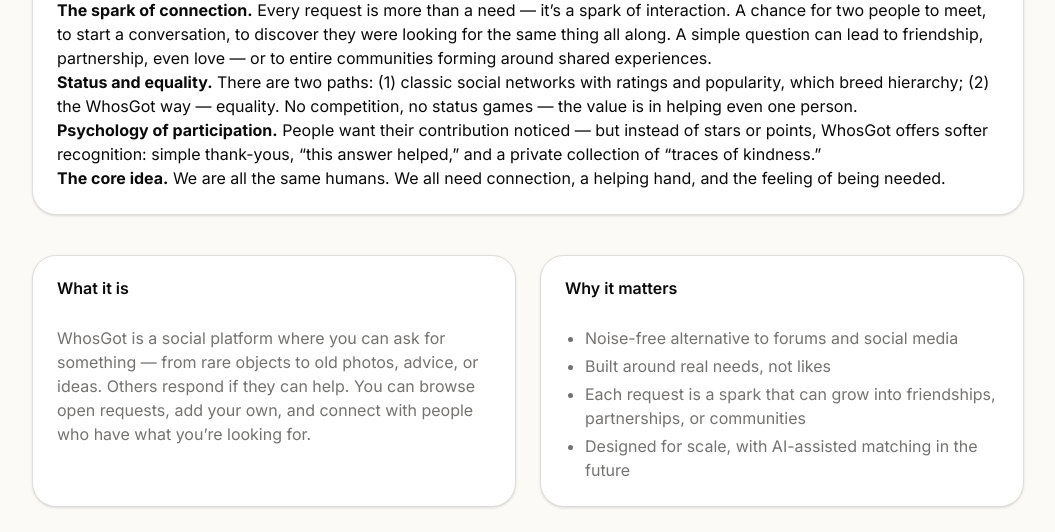
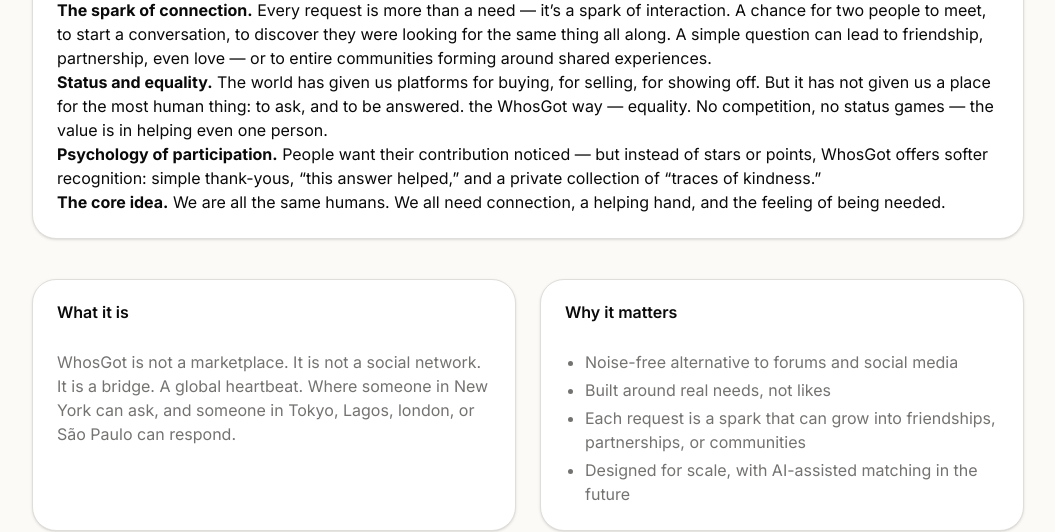
Before and after one commit to WhosGot-MVP/whosgot-human-connec, a React (Vite) app: page / in a window 1280 px wide. Shown: the part 777-1309 px from the top of the page, without its empty margins (112-1167 px from the left). Built offline with nearby package versions, Linux system fonts and the light colour scheme; no server answers; the database is empty.

Commit message:
Update HomePage.tsx

```diff
--- a/src/components/pages/HomePage.tsx
+++ b/src/components/pages/HomePage.tsx
@@ -107,8 +107,10 @@
               forming around shared experiences.
             </p>
             <p>
-              <strong>Status and equality.</strong> There are two paths: (1) classic social networks with ratings and popularity,
-              which breed hierarchy; (2) the WhosGot way — equality. No competition, no status games — the value is in helping even one person.
+              <strong>Status and equality.</strong> The world has given us platforms for buying, for selling, for showing off.
+But it has not given us a place for the most human thing:
+to ask, and to be answered.
+the WhosGot way — equality. No competition, no status games — the value is in helping even one person.
             </p>
             <p>
               <strong>Psychology of participation.</strong> People want their contribution noticed — but instead of stars or points,
@@ -126,9 +128,12 @@
             <CardTitle>What it is</CardTitle>
           </CardHeader>
           <CardContent className="text-muted-foreground">
-            WhosGot is a social platform where you can ask for something — from rare objects to old photos,
-            advice, or ideas. Others respond if they can help. You can browse open requests, add your own,
-            and connect with people who have what you’re looking for.
+            WhosGot is not a marketplace.
+It is not a social network.
+It is a bridge. A global heartbeat.
+Where someone in New York can ask,
+and someone in Tokyo, Lagos, london, or São Paulo can respond.
+
           </CardContent>
         </Card>
 
```
